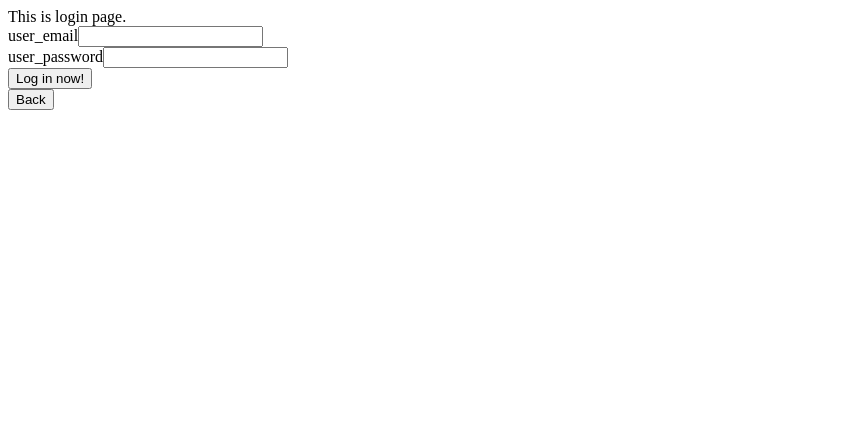
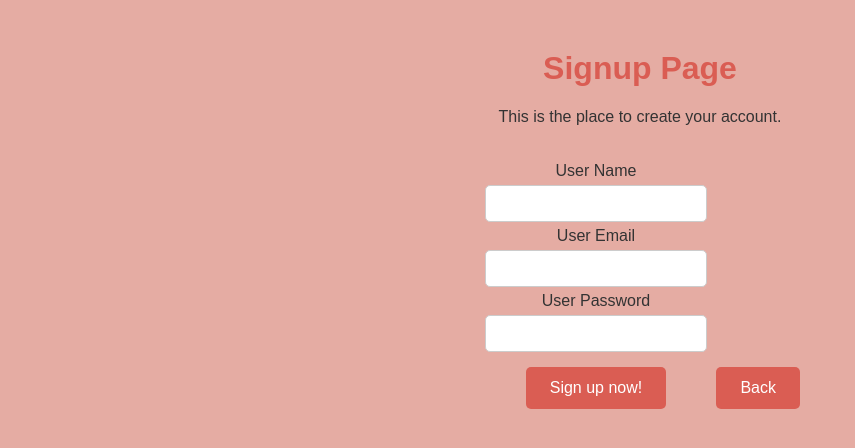
Before and after one commit to Zhu-Lifeng/Cloud-Computing-miniproject, a Python web app: template MainProject/templates/login.html in a window 1280 px wide. Shown: the top 448 px of the page, without its empty margins (0-855 px from the left). Run offline with Jinja, Linux system fonts and the light colour scheme; the template is opened without the code that fills it, so the values that code supplies are empty.

Commit message:
Update login.html

```diff
--- a/MainProject/templates/login.html
+++ b/MainProject/templates/login.html
@@ -2,14 +2,71 @@
 <html lang="en">
 <head>
     <meta charset="UTF-8">
-    <title>This is login page</title>
+    <meta name="viewport" content="width=device-width, initial-scale=1.0">
+    <title>Signup Page</title>
+    <style>
+        body {
+            font-family: 'Arial', sans-serif;
+            background-color: #e5aca3;
+            color: #333;
+            text-align: center;
+            margin: 50px;
+        }
+
+        h1 {
+            color: #da5d53;
+        }
+
+        form {
+            display: inline-block;
+            margin-top: 20px;
+        }
+
+        input {
+            padding: 10px;
+            margin: 5px;
+            width: 200px;
+            border: 1px solid #ccc;
+            border-radius: 5px;
+        }
+
+        button {
+            background-color: #da5d53;
+            color: #fff;
+            padding: 12px 24px;
+            border: none;
+            border-radius: 5px;
+            cursor: pointer;
+            font-size: 16px;
+            margin-top: 10px;
+            transition: background-color 0.3s ease-in-out;
+        }
+
+        button:hover {
+            background-color: #f17465;
+        }
+
+        .flash-message {
+            color: #f17465;
+            margin-top: 10px;
+        }
+    </style>
 </head>
 <body>
-This is login page.<br>
-<form action="/login" method="post">
-    user_email<input type="email" name="user_email"><br>
-    user_password<input type="password" name="user_password"><br>
-    <button type="submit">Log in now!</button>
+    <h1>Signup Page</h1>
+    <p>This is the place to create your account.</p>
+
+    <form action="/signup" method="post">
+        <label for="user_name">User Name</label><br>
+        <input type="text" name="user_name" required><br>
+
+        <label for="user_email">User Email</label><br>
+        <input type="email" name="user_email" required><br>
+
+        <label for="user_password">User Password</label><br>
+        <input type="password" name="user_password" required><br>
+
+        <button type="submit">Sign up now!</button>
     </form>
 
     {% with messages = get_flashed_messages() %}
@@ -23,7 +80,5 @@ This is login page.<br>
     <form action="/">
         <button type="submit">Back</button>
     </form>
-
-
 </body>
 </html>
```
Lines whose indentation alone changed are shown as unchanged.
